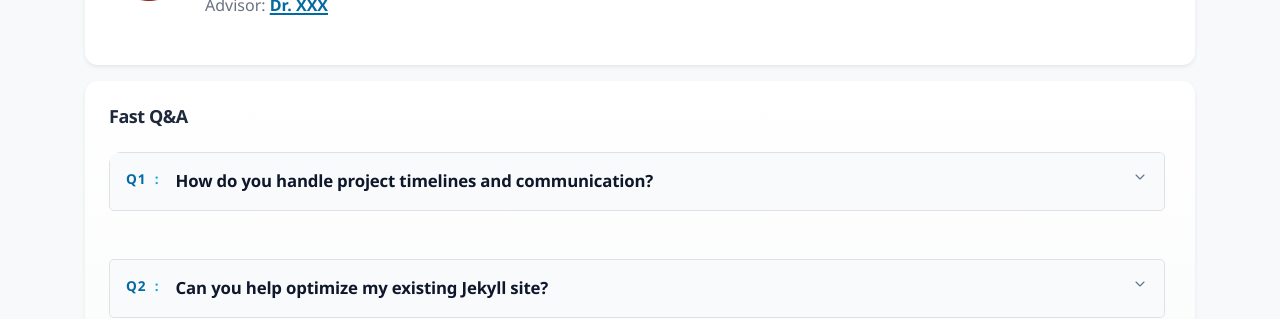
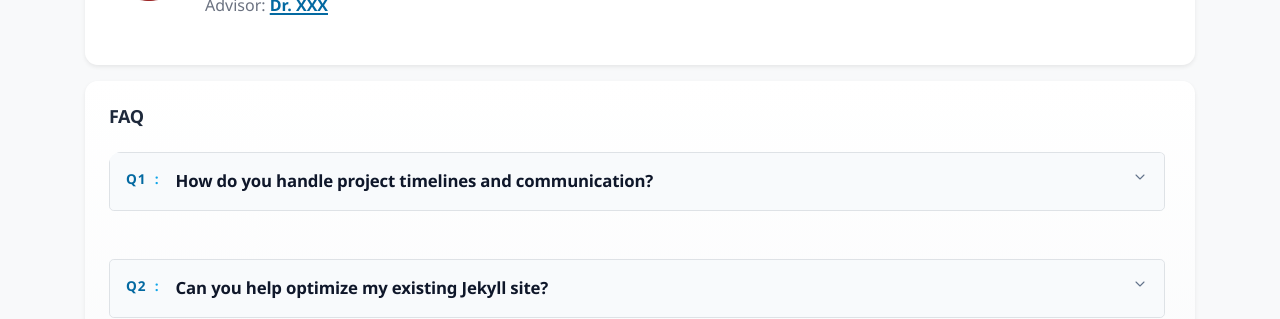
Before and after one commit to rekkles2/rekkles2.github.io, a Jekyll site: the page built from index.html, in a window 1280 px wide. Shown: the part 3696-4015 px from the top of the page. Built offline with Jekyll 4.4.1, drawn with Linux system fonts in a browser that asks for light colours; nearby versions of some CDN libraries; a style sheet for code colours, icons or effects is not loaded.

Commit message:
Update q_a_card.html

```diff
--- a/_includes/widgets/q_a_card.html
+++ b/_includes/widgets/q_a_card.html
@@ -4,7 +4,7 @@
     <div id="fast-qa" class="card qna-card border-0 shadow-sm bg-white rounded-xl overflow-hidden" tabindex="-1" aria-labelledby="fast-qa-title">
       <div class="card-body p-4">
         <!-- 标题 -->
-        <h5 id="fast-qa-title" class="mb-4 qna-heading"> Fast Q&A </h5>
+        <h5 id="fast-qa-title" class="mb-4 qna-heading"> FAQ </h5>
 
         <!-- 可滚动容器（只纵向） -->
         <div class="qna-scroll-container" aria-label="Q&A list" role="region">
```
